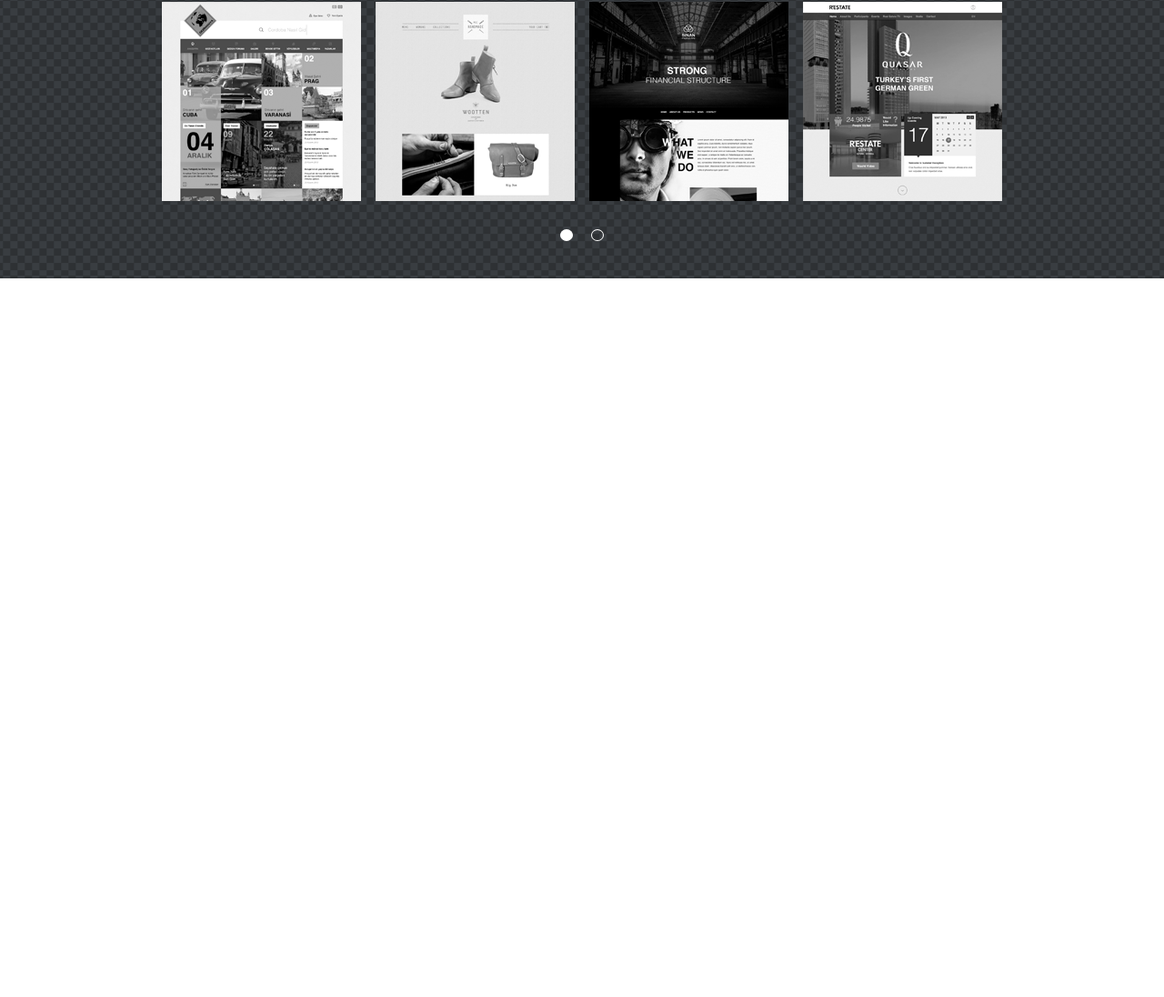
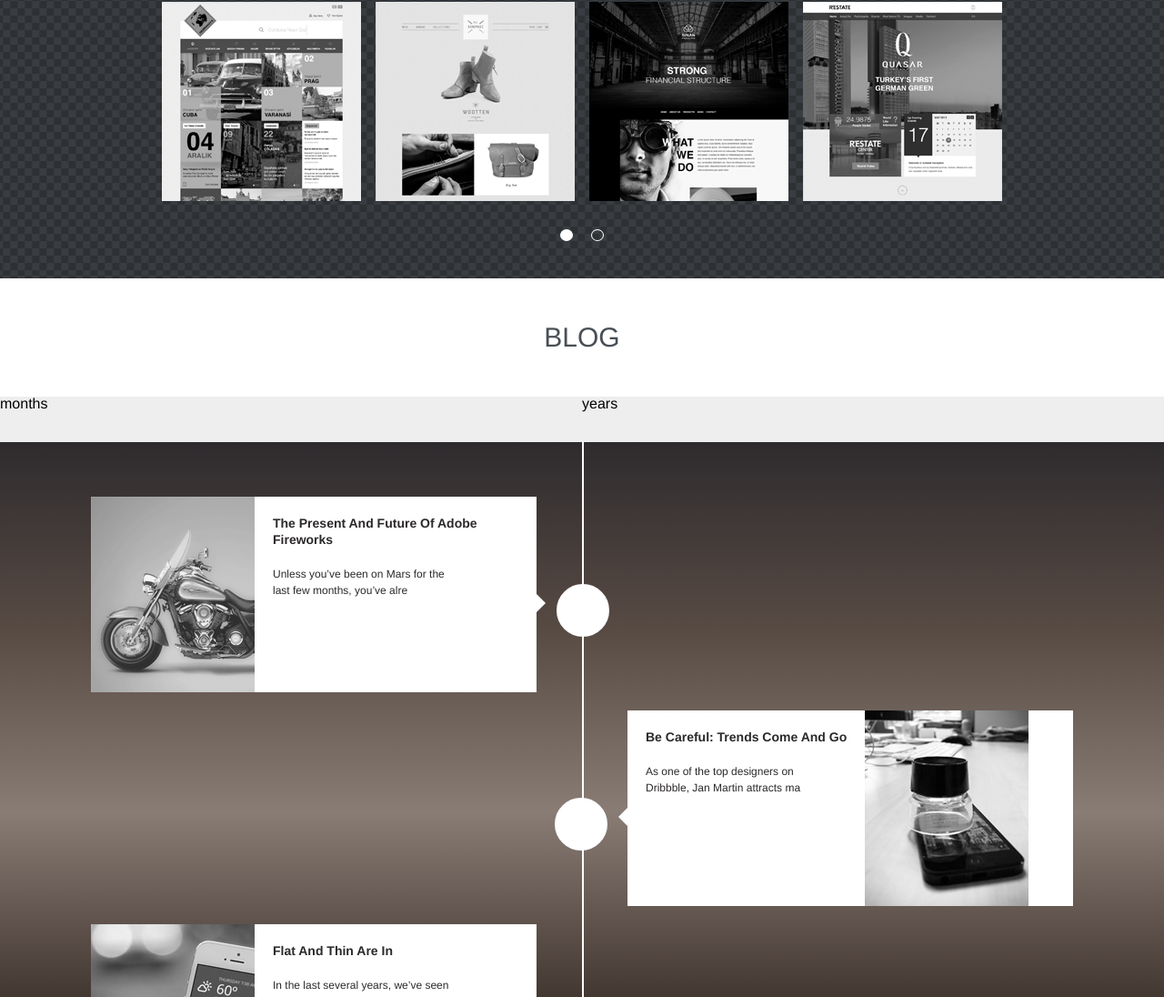
Before and after one commit to elifksc/WebProje, a website built with webpack: page src/template.html in a window 1280 px wide. Shown: the part 1820-2916 px from the top of the page at 91% size. Before the commit the page ends 2126 px from the top, so only its background shows below. Built offline with nearby package versions, Linux system fonts and the light colour scheme.

Commit message:
section-5-has-been-edit

```diff
--- /dev/null
+++ b/src/assets/sass/home/_section-5.scss
@@ -0,0 +1,132 @@
+.section-5{
+
+    * {
+        box-sizing: border-box;
+      }
+
+    &__head{
+        text-align: center;
+        margin-top: 50px;
+        margin-bottom: 50px;
+        font-size: 30px;
+        color: #494f55;
+        font-family: "Helvetica";
+    }
+    &__nav{
+        height: 50px;
+        background-color: #eeeeee;
+        display: flex;
+        overflow: hidden;
+        &-months{
+            width: 50%;
+        }
+        &-years{
+            width: 50%;
+        }
+    }
+    &__timeline{
+        background: linear-gradient(#2e2b2e,#574a43,#897c75,#433731);
+        position: relative;
+        margin: 0 auto;
+        height: 610px;
+        overflow-y: auto;
+        padding: 50px 50px 0 50px;
+        &-content{
+            padding: 20px 30px;
+            background-color: black;
+            position: relative;
+            border-radius: 6px;
+
+        }
+        &:after{
+            content: '';
+            position: absolute;
+            width: 2px;
+            background-color: white;
+            top: 0;
+            bottom: 0;
+            left: 50%;
+            height: 1220px;
+        }
+    }
+    &__container{
+        padding: 10px 50px;
+        position: relative;
+        background-color: inherit;
+        width: 50%;
+        &:after{
+            content: '';
+            position: absolute;
+            width: 50px;
+            height: 50px;
+            right: -30px;
+            background-color: $color-white;
+            border: 4px solid $color-white;
+            top: 45%;
+            border-radius: 50%;
+            z-index: 1;
+        }
+    }
+    .left {
+        left: 0;
+    }
+    .right {
+        left: 50%;
+    }
+    .left::before {
+        content: " ";
+        height: 0;
+        position: absolute;
+        top: 50%;
+        width: 0;
+        z-index: 1;
+        right: 40px;
+        border: medium solid white;
+        border-width: 10px 0 10px 10px;
+        border-color: transparent transparent transparent white;
+      }
+      .right::before {
+        content: " ";
+        height: 0;
+        position: absolute;
+        top: 50%;
+        width: 0;
+        z-index: 1;
+        left: 40px;
+        border: medium solid white;
+        border-width: 10px 10px 10px 0;
+        border-color: transparent white transparent transparent;
+      }
+      .right::after {
+        left: -30px;
+      }
+      .content {
+        background-color: white;
+        display: flex;
+        &__image{
+            height: 215px;
+        }
+        &__item{
+            padding: 20px;
+            display: flex;
+            flex-direction: column;
+            &-head{
+                margin-bottom: 20px;
+                font-size: 14px;
+                line-height: 18px;
+                color: #2c292b;
+                font-weight: bold;
+                font-family: "Helvetica";
+            }
+            &-body{
+                width: 200px;
+                height: 107px;
+                font-size: 12px;
+                line-height: 18px;
+                color: #2c292b;
+                font-family: "Helvetica";
+            }
+        }
+    }
+
+}
--- a/src/assets/sass/home/index.scss
+++ b/src/assets/sass/home/index.scss
@@ -2,3 +2,4 @@
 @import './section-2';
 @import './section-3';
 @import './section-4';
+@import './section-5';
--- a/src/template.html
+++ b/src/template.html
@@ -139,5 +139,59 @@
             </div>
         </div>
     </section>
+    <section class="section-5">
+        <div class="section-5__head">BLOG</div>
+        <div class="section-5__nav">
+            <div class="section-5__nav-months">months</div>
+            <div class="section-5__nav-years">years</div>
+        </div>
+        <div class="section-5__timeline">
+            <div class="section-5__container left">
+                <div class="content">
+                    <div class="content__image"><img src="./assets/img/d.png"></div>
+                    <div class="content__item">
+                        <div class="content__item-head">The Present And Future Of  Adobe Fireworks</div>
+                        <div class="content__item-body">Unless you’ve been on Mars for the last few months, you’ve alre</div>
+                    </div>
+                </div>
+            </div>
+            <div class="section-5__container right">
+                <div class="content">
+                    <div class="content__item">
+                        <div class="content__item-head">Be Careful: Trends  Come And Go</div>
+                        <div class="content__item-body">As one of the top designers on Dribbble, Jan Martin attracts ma</div>
+                    </div>
+                    <div class="content__image"><img src="./assets/img/b.png"></div>
+                </div>
+            </div>
+            <div class="section-5__container left">
+                <div class="content">
+                    <div class="content__image"><img src="./assets/img/a.png"></div>
+                    <div class="content__item">
+                        <div class="content__item-head">Flat And Thin Are In</div>
+                        <div class="content__item-body">In the last several years, we’ve seen a rapid shift in software</div>
+                    </div>
+                </div>
+            </div>
+            <div class="section-5__container right">
+                <div class="content">
+                    <div class="content__item">
+                        <div class="content__item-head">Original And Innovative  Web Layouts</div>
+                        <div class="content__item-body">The layout is the foundation of your website. It guides the use</div>
+                    </div>
+                    <div class="content__image"><img src="./assets/img/c.png"></div>
+                </div>
+            </div>
+            <div class="section-5__container left">
+                <div class="content">
+                    <div class="content__image"><img src="./assets/img/e.png"></div>
+                    <div class="content__item">
+                        <div class="content__item-head">The Present And Future Of  Adobe Fireworks</div>
+                        <div class="content__item-body">Unless you’ve been on Mars for the last few months, you’ve alre</div>
+                    </div>
+                </div>
+            </div>
+        </div>
+    </section>
 </body>
 </html>
```
Also changed, not shown: src/assets/img/back.png (added).
